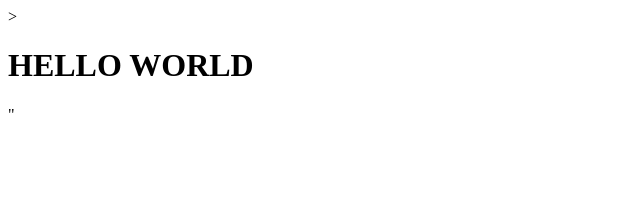
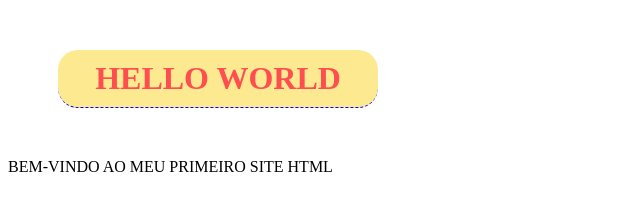
Before and after one commit to Andre520/QUEBRADEMALDICAO, a plain HTML site: page index.html in a window 1280 px wide. Shown: the whole page, without its empty margins (0-640 px from the left). Drawn offline with Linux system fonts and the light colour scheme.

Commit message:
Add files via upload

```diff
--- a/index.html
+++ b/index.html
@@ -1,17 +1,29 @@
 
 <!DOCTYPE html>
 <html lang="pt-br">
+
 <head>
     <meta charset="UTF-8">
     <meta http-equiv="Content_type" content="text/html"/>
     <meta name="viewport" content="width=device-width, initial-scale=1.0">
     <title>HELLOWORLD</title>
+    <style type="text/css">
+    h1{
+        color:rgb(255,78,80);
+        text-align:center;
+        border-bottom:1px dashed rgba(0,0,255,08);
+    width:300px;
+    margin:50px;
+    padding:10px;
+    background-color:rgba(249,212,35,0.5);
+    border-radius:20px;
+    box-shadow:5px 5px rbga(0,0,0,05);}
+    </style>
+</head>
 
-        >
-</head>
 <body>
-<H1>HELLO WORLD</H1>
+    <H1>
+    HELLO WORLD</H1>
+    <P>BEM-VINDO AO MEU PRIMEIRO SITE HTML</P>
 </body>
 </html>
-
-"
```
